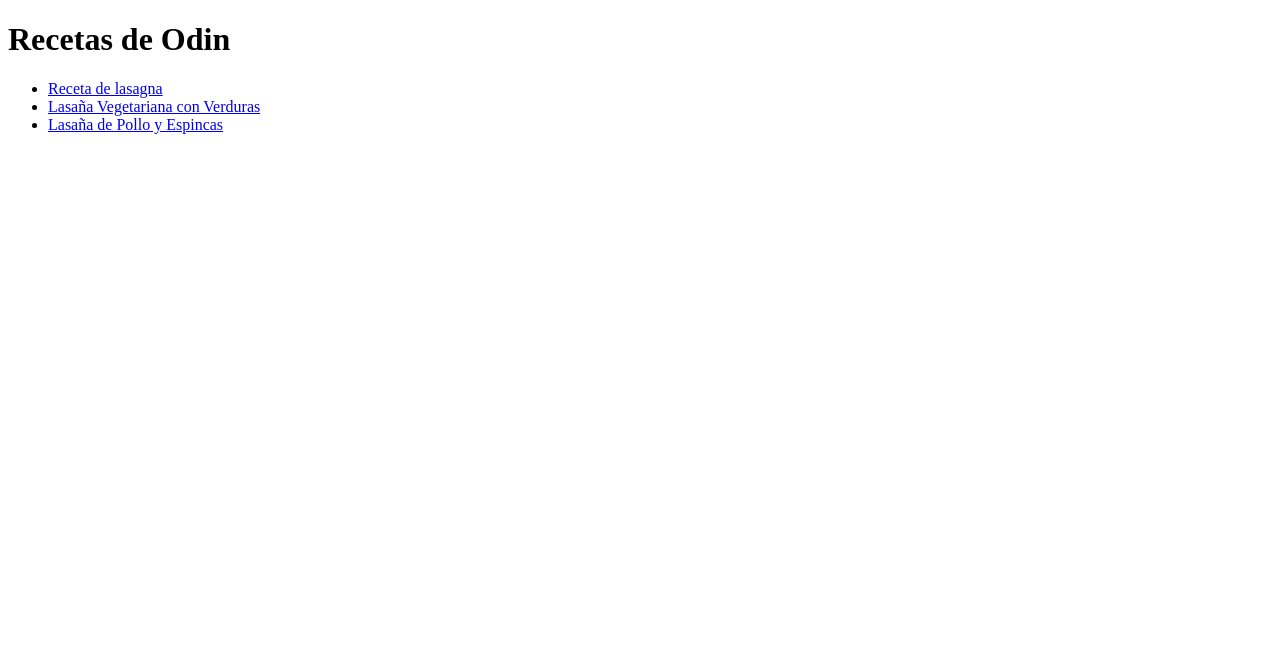
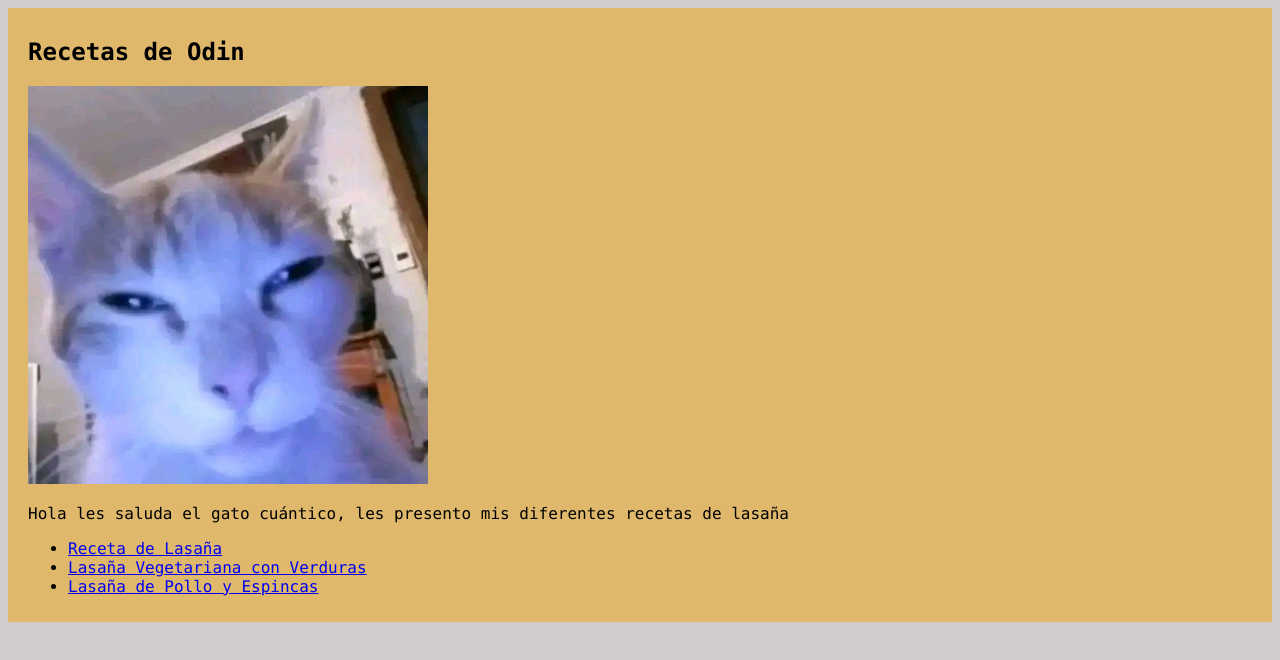
Before and after one commit to H-KAFKA/odin-recipes, a plain HTML site: page index.html in a window 1280 px wide. Drawn offline with Linux system fonts and the light colour scheme.

Commit message:
2da actualizacion del sitio de recetas

```diff
--- /dev/null
+++ b/Css/style-lasagna.css
@@ -0,0 +1,9 @@
+body{
+    background-color: blanchedalmond;
+    font-family: Consolas, Verdana, Tahoma;
+}
+
+.final{
+    font-weight: bold;
+    font-size: 18px;
+}
--- /dev/null
+++ b/Css/styles-index.css
@@ -0,0 +1,9 @@
+body{
+    font-family: Consolas,Verdana, Geneva, Tahoma, sans-serif;
+    background-color: #d1cbcb;
+}
+
+.cuerpo{
+    background-color: rgb(223, 184, 108);
+    padding: 10px 20px;
+}
--- a/index.html
+++ b/index.html
@@ -1,17 +1,21 @@
 <!DOCTYPE html>
-<html lang="en">
+<html lang="es">
 
 <head>
   <meta charset="UTF-8">
   <meta name="viewport" content="width=device-width, initial-scale=1.0">
   <title>Proyecto 1</title>
+  <link rel="stylesheet" href="./Css/styles-index.css">
 </head>
 
 <body>
-  <h1>Recetas de Odin</h1>
+  <section class="cuerpo">
+    <h1>Recetas de Odin</h1>
+  <img src="./Imagenes/gato-pe.jpg" alt="El gato pe" width="400px">
+  <p>Hola les saluda el gato cuántico, les presento mis diferentes recetas de lasaña</p>
   <ul>
     <li>
-      <a href="recipes/lasagna.html">Receta de lasagna</a>
+      <a href="recipes/lasagna.html">Receta de Lasaña</a>
     </li>
     <li>
       <a href="./recipes/lasagna-vegetariana.html">Lasaña Vegetariana con Verduras</a>
@@ -20,6 +24,7 @@
       <a href="./recipes/lasagna-pollo.html">Lasaña de Pollo y Espincas</a>
     </li>
   </ul>
+  </section>
 </body>
 
 </html>
```
Also changed, not shown: recipes/lasagna-pollo.html (+2 -0 lines), recipes/lasagna-vegetariana.html (+2 -0 lines), recipes/lasagna.html (+3 -1 lines), Imagenes/duren.jpg (added), Imagenes/gato tosiendo.webp (added), Imagenes/gato-pe.jpg (added), Imagenes/smudge.jpeg (added).
